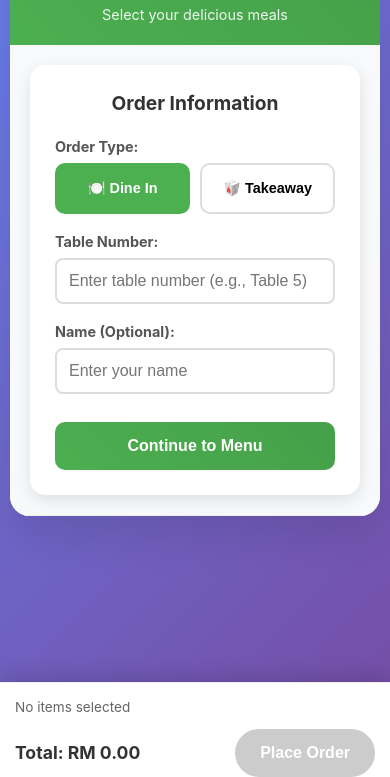
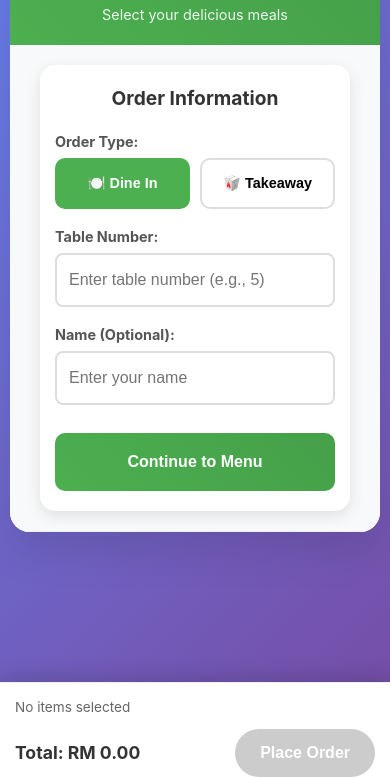
Before and after one commit to NNSyaz/restaurant-menu-qr, a plain HTML site: page index.html in a window 390 px wide. Shown: the part 67-844 px from the top of the page. Drawn offline with Linux system fonts and the light colour scheme.

Commit message:
Update index.html

```diff
--- a/index.html
+++ b/index.html
@@ -315,12 +315,13 @@
 
         .form-group input {
             width: 100%;
-            padding: 12px;
+            padding: 15px 12px; /* Increased padding for better touch target */
             border: 2px solid #ddd;
             border-radius: 8px;
-            font-size: clamp(1em, 3vw, 1.1em);
+            font-size: 16px; /* Fixed font size to prevent zoom on iOS */
             transition: border-color 0.3s ease;
             -webkit-appearance: none;
+            background-color: white; /* Ensure white background */
         }
 
         .form-group input:focus {
@@ -346,6 +347,7 @@
             transition: all 0.2s ease;
             touch-action: manipulation;
             text-align: center;
+            min-height: 48px; /* Minimum touch target size */
         }
 
         .order-type-btn:active {
@@ -363,18 +365,20 @@
             background: linear-gradient(45deg, #4CAF50, #45a049);
             color: white;
             border: none;
-            padding: 15px;
-            font-size: clamp(1em, 3vw, 1.1em);
+            padding: 18px 15px; /* Increased padding for better touch target */
+            font-size: 16px; /* Fixed font size */
             font-weight: bold;
             border-radius: 10px;
             cursor: pointer;
             transition: all 0.2s ease;
             margin-top: 10px;
             touch-action: manipulation;
+            min-height: 48px; /* Minimum touch target size */
         }
 
         .continue-btn:active {
             transform: scale(0.98);
+            background: #45a049;
         }
 
         .continue-btn:disabled {
@@ -569,6 +573,10 @@
             .header {
                 padding: 30px;
             }
+
+            .form-group input {
+                font-size: clamp(1em, 3vw, 1.1em); /* Responsive font size for desktop */
+            }
         }
 
         /* Fix iOS Safari bottom padding */
@@ -582,14 +590,34 @@
             }
         }
 
-        /* Improve touch targets */
+        /* Improve touch targets - minimum 44px for all interactive elements */
         .menu-item, .qty-btn, .order-btn, .continue-btn, .order-type-btn {
             min-height: 44px;
         }
 
-        /* Prevent zoom on inputs in iOS */
-        @media (max-width: 768px) {
-            input[type="text"] {
+        /* Prevent zoom on inputs in mobile browsers */
+        @media (max-width: 767px) {
+            input[type="text"], input {
+                font-size: 16px !important; /* Prevent zoom on iOS */
+                -webkit-appearance: none;
+                border-radius: 0; /* Reset border radius for iOS */
+                border-radius: 8px; /* Apply our custom border radius */
+            }
+        }
+
+        /* Additional mobile optimizations */
+        @media (max-width: 480px) {
+            .customer-form {
+                padding: 20px 15px;
+                margin: 0 10px;
+            }
+
+            .form-group input {
+                padding: 16px 12px; /* Even more padding for small screens */
+            }
+
+            .continue-btn {
+                padding: 20px 15px; /* Larger button on mobile */
                 font-size: 16px;
             }
         }
@@ -646,7 +674,7 @@
                 </div>
                 <div class="form-group" id="tableNumberGroup">
                     <label for="tableNumber">Table Number:</label>
-                    <input type="text" id="tableNumber" placeholder="Enter table number (e.g., Table 5)" value="">
+                    <input type="text" id="tableNumber" placeholder="Enter table number (e.g., 5)" value="">
                 </div>
                 <div class="form-group">
                     <label for="customerName">Name (Optional):</label>
@@ -970,17 +998,24 @@
                 return;
             }
 
-            // Set values
+            // Set values - Format table number as "table" + number (without brackets)
             if (orderType === 'dine-in') {
-                tableNo = tableInput;
+                // Clean the input and format it as "table" + number
+                const cleanTableNumber = tableInput.replace(/[^0-9]/g, ''); // Remove all non-numeric characters
+                if (cleanTableNumber) {
+                    tableNo = `table${cleanTableNumber}`;
+                } else {
+                    showNotification('Please enter a valid table number.', 'error');
+                    return;
+                }
             } else {
                 tableNo = 'Takeaway';
             }
             customerName = nameInput;
 
-            // Update order summary
+            // Update order summary - Display friendly format but send formatted version
             document.getElementById('summaryOrderType').textContent = orderType === 'dine-in' ? 'Dine In' : 'Takeaway';
-            document.getElementById('summaryTableNumber').textContent = orderType === 'dine-in' ? tableNo : 'N/A';
+            document.getElementById('summaryTableNumber').textContent = orderType === 'dine-in' ? `Table ${tableInput}` : 'N/A';
             document.getElementById('summaryCustomerName').textContent = customerName || 'Guest';
 
             // Hide customer info section and show menu
@@ -1256,6 +1291,7 @@
                 console.log('Starting order submission...');
                 console.log('Order items:', orderItems);
                 console.log('Total:', total.toFixed(2));
+                console.log('Table number being sent:', tableNo); // Debug log
 
                 // Send order to webhook
                 const result = await sendOrderToWebhook(orderItems);
```
